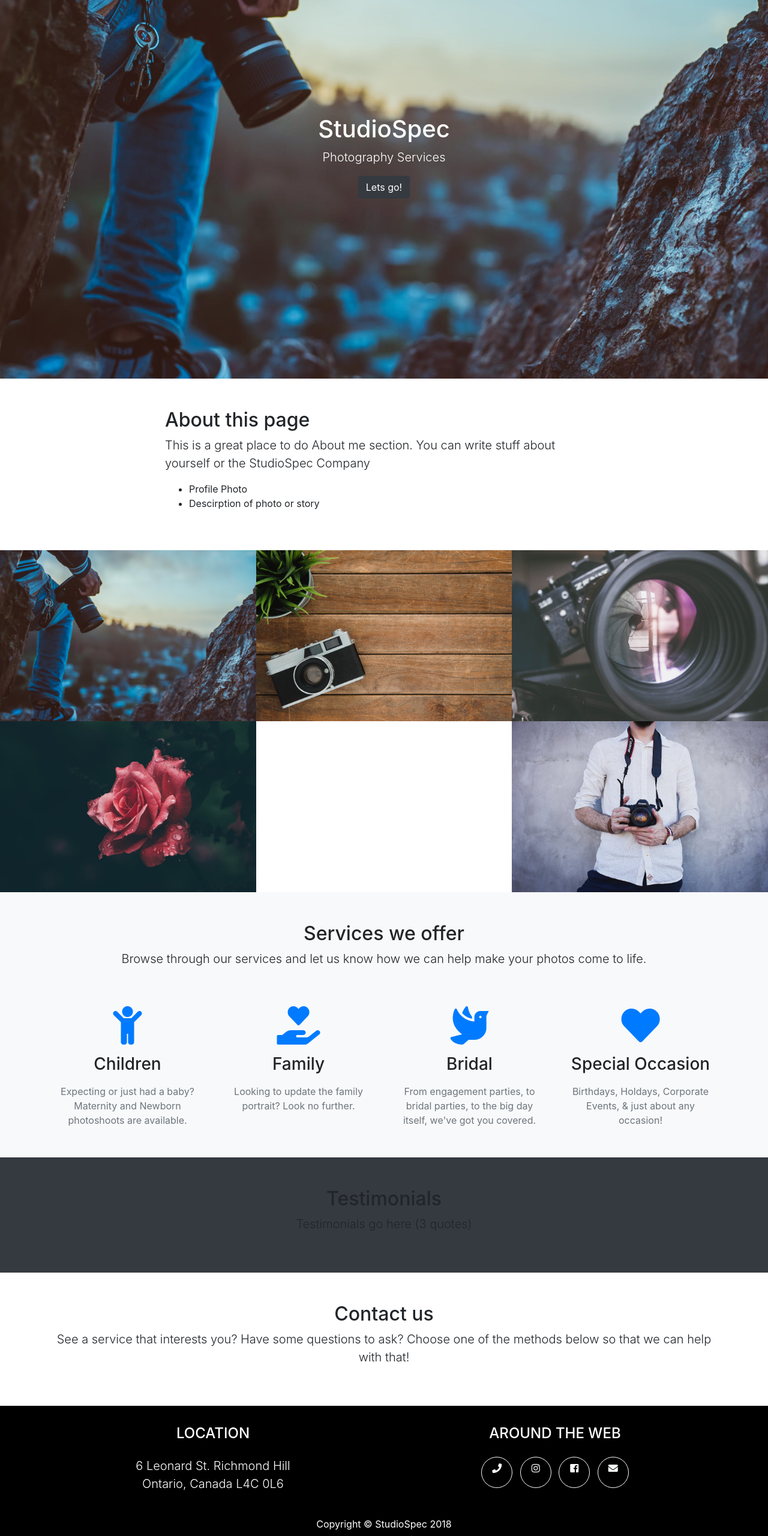
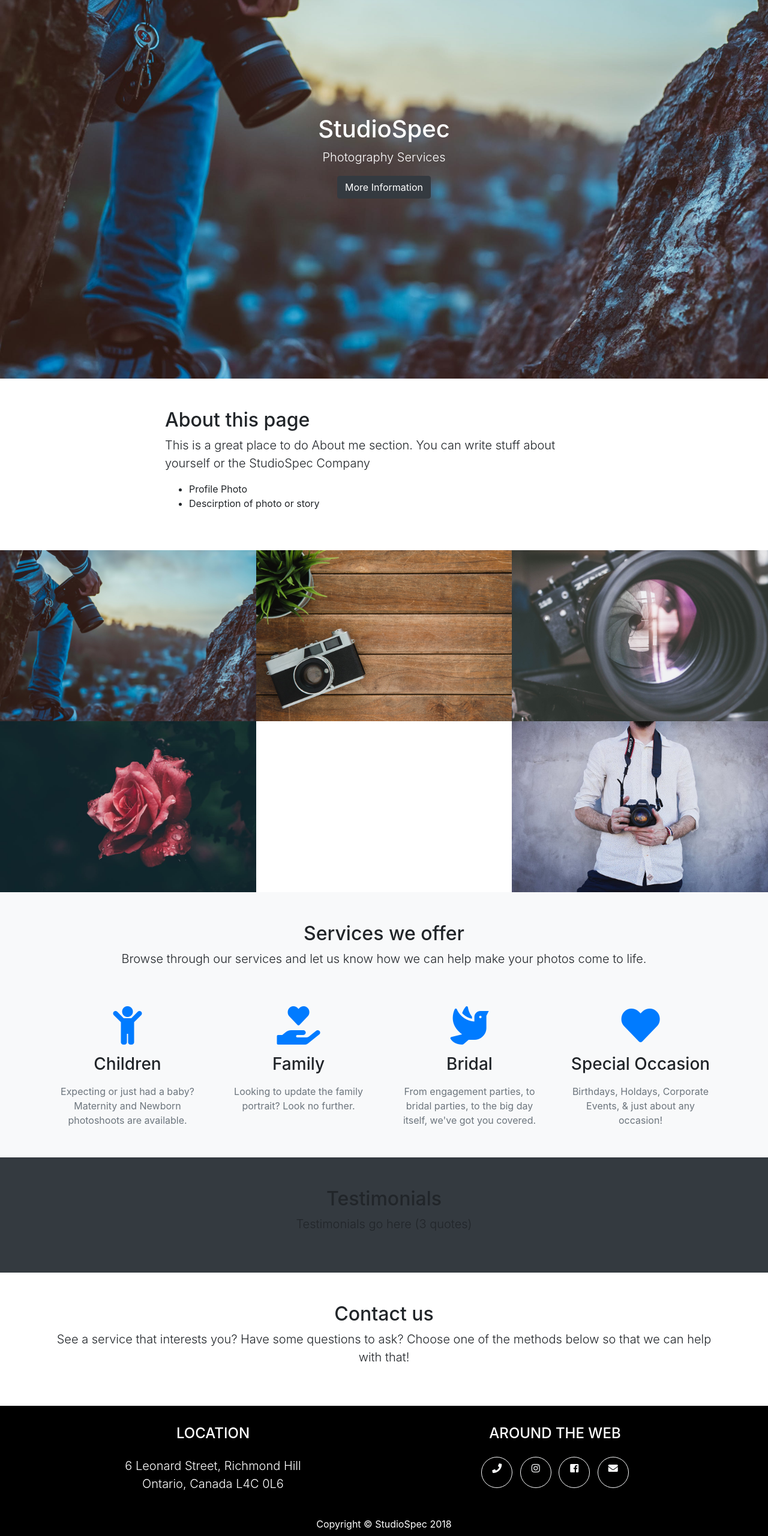
Before and after one commit to pkoukia/studiospec, a website with bundled scripts: page index.html in a window 1280 px wide. Shown: the part 177-2737 px from the top of the page at 60% size. Built offline with nearby package versions, Linux system fonts and the light colour scheme; files whose address does not match are found by name.

Commit message:
update address

```diff
--- a/index.html
+++ b/index.html
@@ -64,7 +64,7 @@
       <div class="container text-center">
         <h1>StudioSpec</h1>
         <p class="lead">Photography Services</p>
-        <a class="btn btn-dark btn-xl js-scroll-trigger" href="#about">Lets go!</a>
+        <a class="btn btn-dark btn-xl js-scroll-trigger" href="#about">More Information</a>
       </div>
     </header>
 
@@ -260,7 +260,7 @@
         <div class="row">
           <div class="col-md-6 mb-5 mb-lg-0">
             <h4 class="text-uppercase mb-4">Location</h4>
-            <p class="lead mb-0">6 Leonard St. Richmond Hill
+            <p class="lead mb-0">6 Leonard Street, Richmond Hill
               <br>Ontario, Canada L4C 0L6</p>
           </div>
           <div class="col-md-6 mb-5 mb-lg-0">
```
